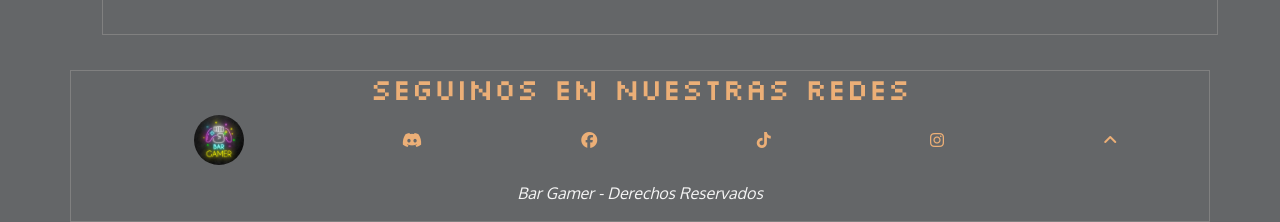
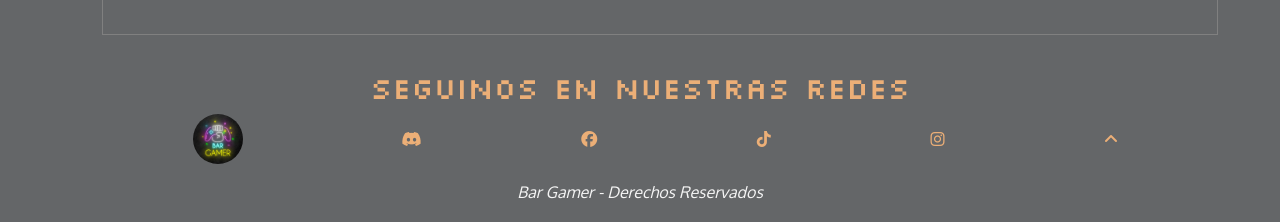
Before and after one commit to Sanbassetti/Desafio-BS, a plain HTML site: page index.html in a window 1280 px wide. Shown: the part 5756-5978 px from the top of the page. Drawn offline with nearby package versions, Linux system fonts and the light colour scheme; grey boxes are pictures that could not be loaded.

Commit message:
3er commit

```diff
--- a/style/style.css
+++ b/style/style.css
@@ -471,9 +471,7 @@ aside p {
 /* footer general */
 
 
-footer {
-    border: 1px solid grey;
-}
+
 
 footer h3 {
     text-align: center;
```
